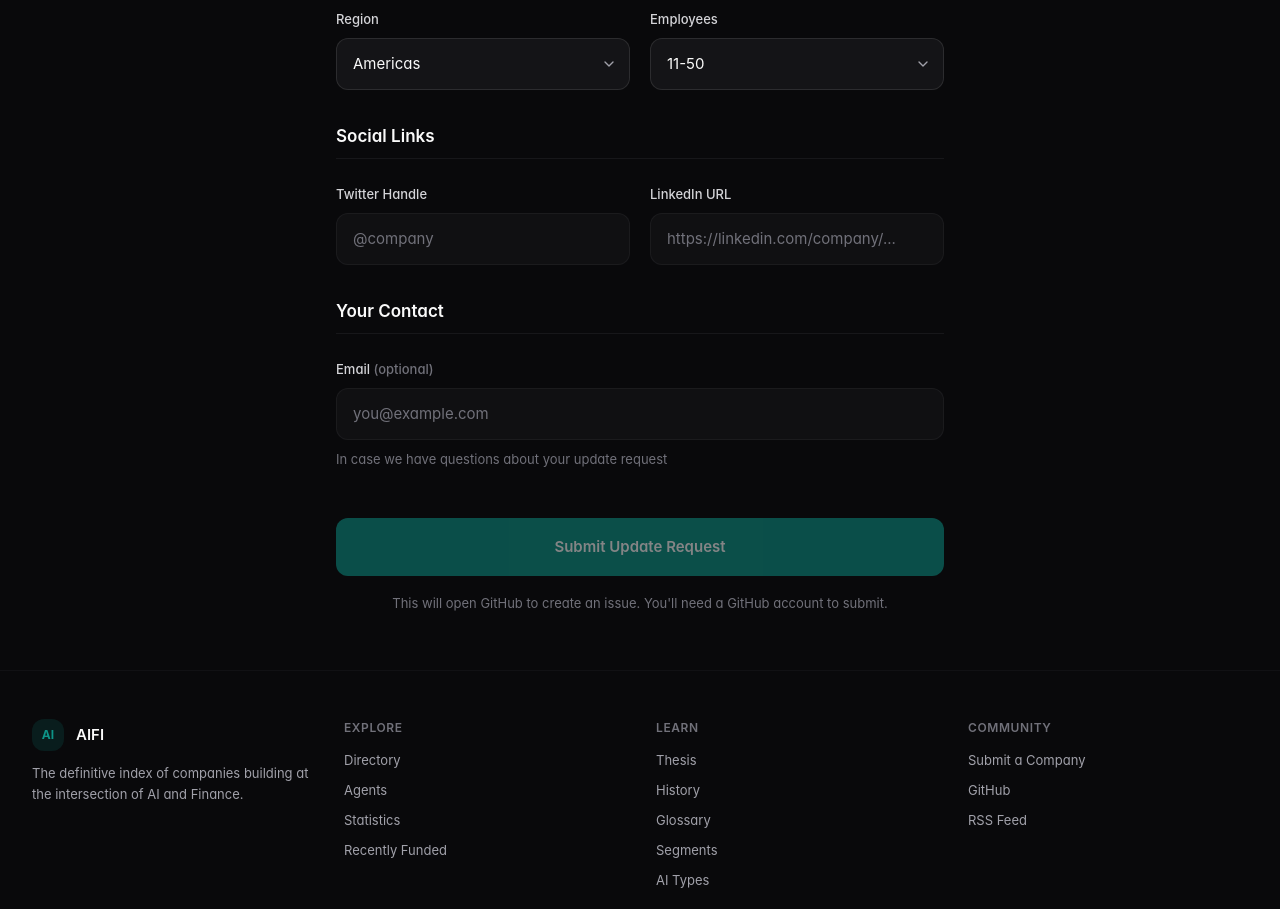
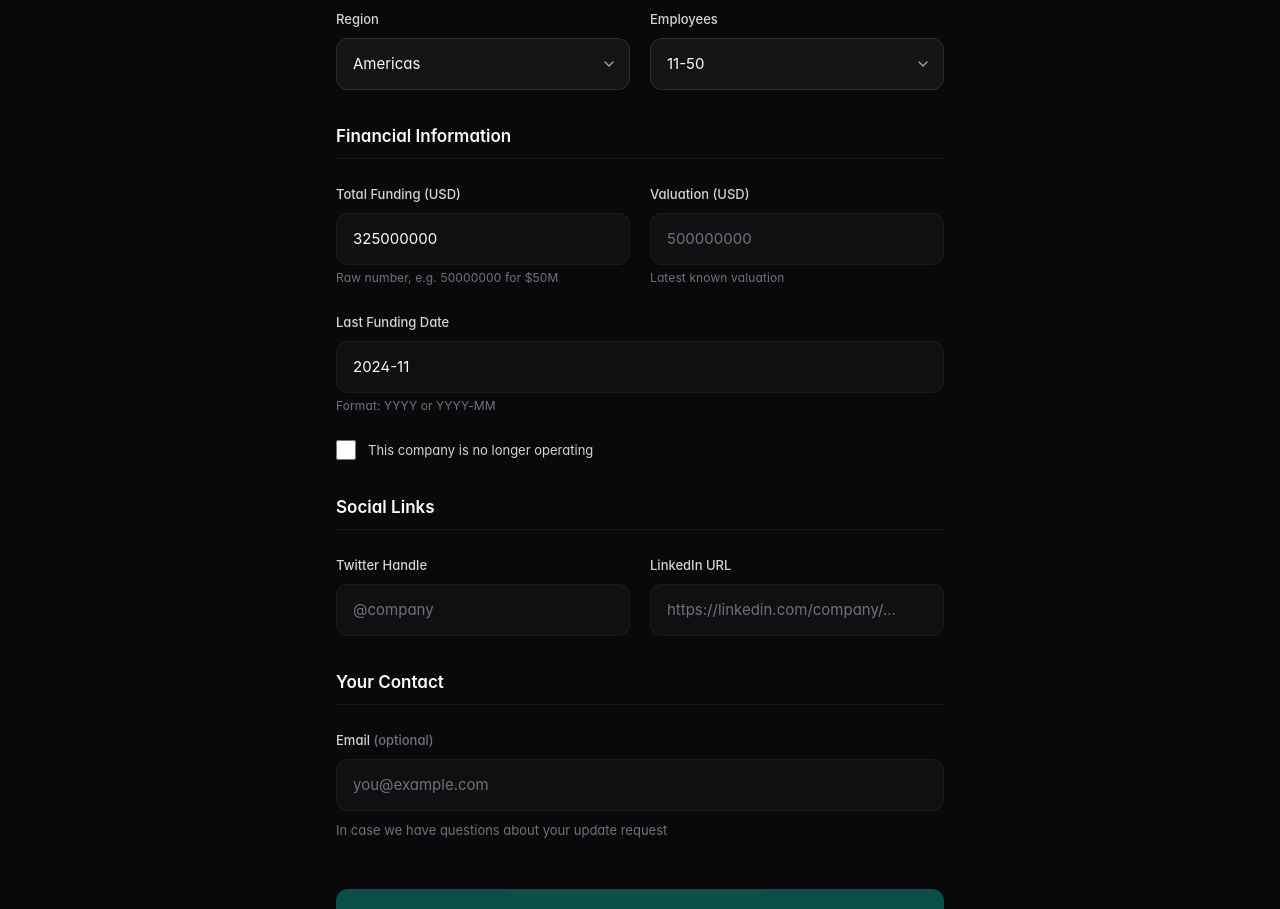
Before and after one commit to 0xBebis/aifi-directory, a Next.js app: page /submit/update/0g-labs in a window 1280 px wide. Shown: the part 1860-2769 px from the top of the page. Built offline with nearby package versions, Linux system fonts and the light colour scheme.

Commit message:
fixing bugs, updating submission page

```diff
--- a/src/app/submit/page.tsx
+++ b/src/app/submit/page.tsx
@@ -31,6 +31,9 @@ export default function SubmitPage() {
     hq_country: '',
     hq_city: '',
     crypto: false,
+    funding: '',
+    last_funding_date: '',
+    valuation: '',
     twitter: '',
     linkedin: '',
     email: '',
@@ -84,6 +87,9 @@ export default function SubmitPage() {
     if (formData.hq_country) project.hq_country = formData.hq_country;
     if (formData.hq_city) project.hq_city = formData.hq_city;
     if (formData.crypto) project.crypto = true;
+    if (formData.funding) project.funding = parseInt(formData.funding);
+    if (formData.last_funding_date) project.last_funding_date = formData.last_funding_date;
+    if (formData.valuation) project.valuation = parseInt(formData.valuation);
     if (formData.twitter) project.twitter = formData.twitter.replace(/^@/, '');
     if (formData.linkedin) project.linkedin = formData.linkedin;
 
@@ -100,7 +106,7 @@ export default function SubmitPage() {
 **Website:** ${formData.website || 'Not provided'}
 **Segment:** ${segmentName}
 **Layer:** ${layerName}
-${formData.ai_types.length > 0 ? `**AI Types:** ${formData.ai_types.map(t => AI_TYPE_LABELS[t]).join(', ')}\n` : ''}${formData.crypto ? '**Type:** Web3/Crypto\n' : ''}${formData.company_type ? `**Company Type:** ${COMPANY_TYPE_LABELS[formData.company_type]}\n` : ''}${formData.funding_stage ? `**Funding Stage:** ${FUNDING_STAGE_LABELS[formData.funding_stage]}\n` : ''}${formData.region ? `**Region:** ${REGION_LABELS[formData.region]}\n` : ''}${formData.employees ? `**Employees:** ${EMPLOYEE_RANGE_LABELS[formData.employees as EmployeeRange]}\n` : ''}${formData.founded ? `**Founded:** ${formData.founded}\n` : ''}${formData.hq_country ? `**Location:** ${formData.hq_city ? formData.hq_city + ', ' : ''}${formData.hq_country}\n` : ''}
+${formData.ai_types.length > 0 ? `**AI Types:** ${formData.ai_types.map(t => AI_TYPE_LABELS[t]).join(', ')}\n` : ''}${formData.crypto ? '**Type:** Web3/Crypto\n' : ''}${formData.company_type ? `**Company Type:** ${COMPANY_TYPE_LABELS[formData.company_type]}\n` : ''}${formData.funding_stage ? `**Funding Stage:** ${FUNDING_STAGE_LABELS[formData.funding_stage]}\n` : ''}${formData.region ? `**Region:** ${REGION_LABELS[formData.region]}\n` : ''}${formData.employees ? `**Employees:** ${EMPLOYEE_RANGE_LABELS[formData.employees as EmployeeRange]}\n` : ''}${formData.funding ? `**Total Funding:** $${Number(formData.funding).toLocaleString()}\n` : ''}${formData.valuation ? `**Valuation:** $${Number(formData.valuation).toLocaleString()}\n` : ''}${formData.last_funding_date ? `**Last Funded:** ${formData.last_funding_date}\n` : ''}${formData.founded ? `**Founded:** ${formData.founded}\n` : ''}${formData.hq_country ? `**Location:** ${formData.hq_city ? formData.hq_city + ', ' : ''}${formData.hq_country}\n` : ''}
 ### Description
 ${formData.tagline}
 ${formData.description ? `\n${formData.description}` : ''}
@@ -471,6 +477,65 @@ ${formData.email ? `\n**Submitter contact:** ${formData.email}` : ''}
           </div>
         </div>
 
+        {/* Financial */}
+        <div className="space-y-6">
+          <h2 className="text-lg font-semibold text-text-primary border-b border-border/50 pb-2">
+            Financial Information
+          </h2>
+
+          <div className="grid grid-cols-2 gap-5">
+            <div>
+              <label htmlFor="funding" className={labelStyles}>
+                Total Funding (USD)
+              </label>
+              <input
+                type="number"
+                id="funding"
+                name="funding"
+                min="0"
+                value={formData.funding}
+                onChange={handleChange}
+                className={inputStyles}
+                placeholder="50000000"
+              />
+              <p className="text-xs text-text-faint mt-1">Raw number, e.g. 50000000 for $50M</p>
+            </div>
+
+            <div>
+              <label htmlFor="valuation" className={labelStyles}>
+                Valuation (USD)
+              </label>
+              <input
+                type="number"
+                id="valuation"
+                name="valuation"
+                min="0"
+                value={formData.valuation}
+                onChange={handleChange}
+                className={inputStyles}
+                placeholder="500000000"
+              />
+              <p className="text-xs text-text-faint mt-1">Latest known valuation</p>
+            </div>
+          </div>
+
+          <div>
+            <label htmlFor="last_funding_date" className={labelStyles}>
+              Last Funding Date
+            </label>
+            <input
+              type="text"
+              id="last_funding_date"
+              name="last_funding_date"
+              value={formData.last_funding_date}
+              onChange={handleChange}
+              className={inputStyles}
+              placeholder="2025-03"
+            />
+            <p className="text-xs text-text-faint mt-1">Format: YYYY or YYYY-MM</p>
+          </div>
+        </div>
+
         {/* Social Links */}
         <div className="space-y-6">
           <h2 className="text-lg font-semibold text-text-primary border-b border-border/50 pb-2">
--- a/src/app/submit/update/[slug]/UpdateForm.tsx
+++ b/src/app/submit/update/[slug]/UpdateForm.tsx
@@ -29,6 +29,10 @@ export default function UpdateForm({ project }: UpdateFormProps) {
     ai_types: (project.ai_types || []) as AIType[],
     region: (project.region || '') as Region | '',
     employees: (project.employees || '') as EmployeeRange | '',
+    funding: project.funding?.toString() || '',
+    last_funding_date: project.last_funding_date || '',
+    valuation: project.valuation?.toString() || '',
+    defunct: project.defunct || false,
     twitter: project.twitter || '',
     linkedin: project.linkedin || '',
     updateReason: '',
@@ -96,6 +100,10 @@ export default function UpdateForm({ project }: UpdateFormProps) {
     checkField('crypto', project.crypto, formData.crypto || null);
     checkField('region', project.region, formData.region);
     checkField('employees', project.employees, formData.employees);
+    checkField('funding', project.funding, formData.funding ? parseInt(formData.funding) : null);
+    checkField('last_funding_date', project.last_funding_date, formData.last_funding_date);
+    checkField('valuation', project.valuation, formData.valuation ? parseInt(formData.valuation) : null);
+    checkField('defunct', project.defunct, formData.defunct || null);
     checkField('twitter', project.twitter, formData.twitter.replace(/^@/, '') || null);
     checkField('linkedin', project.linkedin, formData.linkedin);
 
@@ -501,6 +509,79 @@ ${formData.email ? `\n**Submitter contact:** ${formData.email}` : ''}
           </div>
         </div>
 
+        {/* Financial */}
+        <div className="space-y-6">
+          <h2 className="text-lg font-semibold text-text-primary border-b border-border/50 pb-2">
+            Financial Information
+          </h2>
+
+          <div className="grid grid-cols-2 gap-5">
+            <div>
+              <label htmlFor="funding" className={labelStyles}>
+                Total Funding (USD)
+              </label>
+              <input
+                type="number"
+                id="funding"
+                name="funding"
+                min="0"
+                value={formData.funding}
+                onChange={handleChange}
+                className={inputStyles}
+                placeholder="50000000"
+              />
+              <p className="text-xs text-text-faint mt-1">Raw number, e.g. 50000000 for $50M</p>
+            </div>
+
+            <div>
+              <label htmlFor="valuation" className={labelStyles}>
+                Valuation (USD)
+              </label>
+              <input
+                type="number"
+                id="valuation"
+                name="valuation"
+                min="0"
+                value={formData.valuation}
+                onChange={handleChange}
+                className={inputStyles}
+                placeholder="500000000"
+              />
+              <p className="text-xs text-text-faint mt-1">Latest known valuation</p>
+            </div>
+          </div>
+
+          <div>
+            <label htmlFor="last_funding_date" className={labelStyles}>
+              Last Funding Date
+            </label>
+            <input
+              type="text"
+              id="last_funding_date"
+              name="last_funding_date"
+              value={formData.last_funding_date}
+              onChange={handleChange}
+              className={inputStyles}
+              placeholder="2025-03"
+            />
+            <p className="text-xs text-text-faint mt-1">Format: YYYY or YYYY-MM</p>
+          </div>
+
+          <div className="flex items-center gap-3">
+            <input
+              type="checkbox"
+              id="defunct"
+              name="defunct"
+              checked={formData.defunct}
+              onChange={handleChange}
+              className="w-5 h-5 rounded border-border bg-surface-2 text-accent focus:ring-accent/30 cursor-pointer"
+            />
+            <label htmlFor="defunct" className="text-sm text-text-secondary cursor-pointer">
+              This company is no longer operating
+            </label>
+          </div>
+        </div>
+
         {/* Social Links */}
         <div className="space-y-6">
           <h2 className="text-lg font-semibold text-text-primary border-b border-border/50 pb-2">
--- a/src/components/home/RecentActivity.tsx
+++ b/src/components/home/RecentActivity.tsx
@@ -41,7 +41,7 @@ export default function RecentActivity({ companies, buildDate }: RecentActivityP
               className="group flex items-center gap-3 px-4 py-3 bg-surface border border-border rounded-xl hover:border-accent/30 transition-all"
             >
               {c.logo ? (
-                <img src={c.logo} alt="" className="w-8 h-8 rounded-lg object-contain bg-white/5" />
+                <img src={c.logo} alt="" className="w-8 h-8 rounded-lg object-contain bg-white p-0.5" />
               ) : (
                 <div className="w-8 h-8 rounded-lg bg-surface-2 flex items-center justify-center text-text-faint text-xs font-bold">
                   {c.name.charAt(0)}
```
Also changed, not shown: 1 other file (tests, documents, lock files or other folders).
